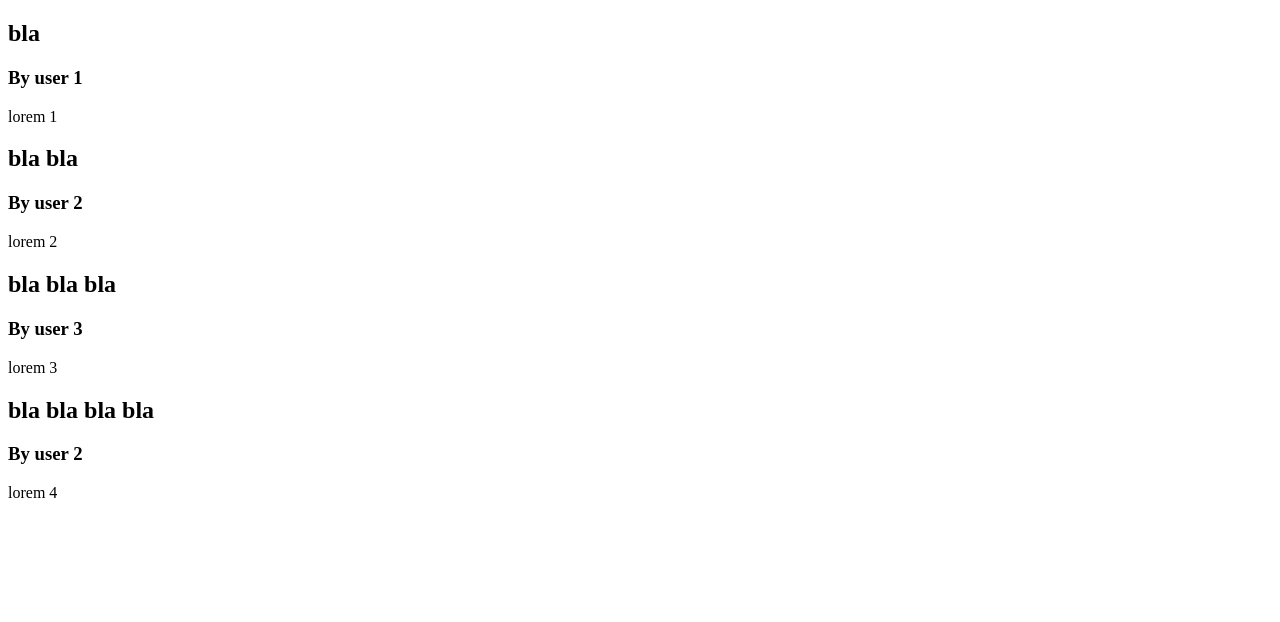
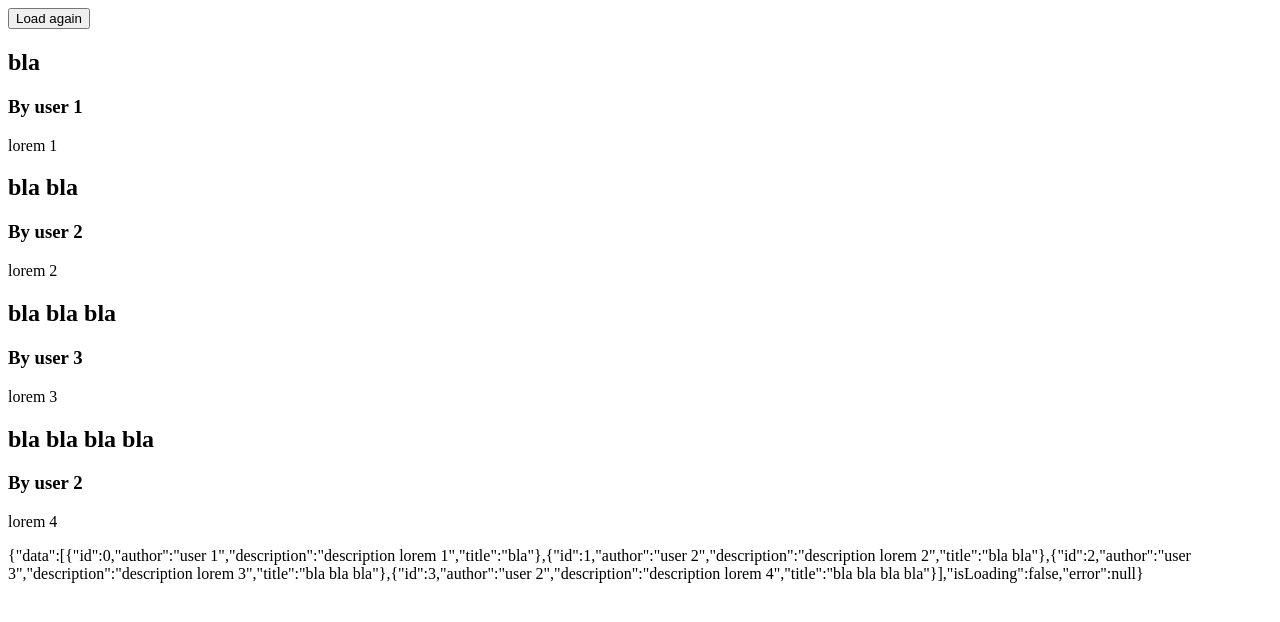
Before and after one commit to fc-fullstack-courses/pfe-2024-1-react-lessons, a React (Vite) app: page / in a window 1280 px wide. Shown: the top 622 px of the page. Built offline with nearby package versions, Linux system fonts and the light colour scheme.

Commit message:
Add render-props example

```diff
--- /dev/null
+++ b/public/videos.json
@@ -0,0 +1,6 @@
+[
+  { "id": 0, "author": "user 1", "description": "description lorem 1", "title": "bla" },
+  { "id": 1, "author": "user 2", "description": "description lorem 2", "title": "bla bla" },
+  { "id": 2, "author": "user 3", "description": "description lorem 3", "title": "bla bla bla" },
+  { "id": 3, "author": "user 2", "description": "description lorem 4", "title": "bla bla bla bla" }
+]
--- a/src/App.jsx
+++ b/src/App.jsx
@@ -11,6 +11,7 @@ import GuestAvatar from './components/GuestAvatar';
 import ComponentA from './components/drillingComponents/A';
 import UsersLoader from './components/UsersLoader';
 import MessagesLoader from './components/MessagesLoader';
+import DataLoader from './components/DataLoader';
 
 // звичайний елемент у реакті
 const elem1 = React.createElement(
@@ -88,9 +89,45 @@ class App extends React.Component {
   render() {
     const { user } = this.state;
 
+    const getMessages = function () {
+      const messagesPromise = fetch('/messages.json').then((res) => res.json());
+
+      return messagesPromise;
+    };
+
+    const getVideos = function () {
+      return fetch('/videos.json').then((res) => res.json());
+    };
+
+    const renderMessages = (state, load) => {
+      console.log(state);
+
+      const { data: messages, isLoading, error } = state;
+
+      return (
+        <div>
+          <button onClick={() => load()}>Load again</button>
+          {isLoading && <div>LOADING ...</div>}
+          {error && <div>ERROR: {error.message}</div>}
+          {messages &&
+            messages.map((message) => (
+              <article key={message.id}>
+                <h2>{message.title}</h2>
+                <h3>By {message.author}</h3>
+                <p>{message.text}</p>
+              </article>
+            ))}
+        </div>
+      );
+    };
+
     return (
       <>
-        <MessagesLoader />
+        <DataLoader loadData={getMessages} render={renderMessages} />
+        <DataLoader
+          loadData={getVideos}
+          render={(state) => <div>{JSON.stringify(state)}</div>}
+        />
         {/* <UsersLoader /> */}
         {/* <Header
           user={user}
--- /dev/null
+++ b/src/components/DataLoader/index.jsx
@@ -0,0 +1,54 @@
+import React, { Component } from 'react';
+
+/*
+
+  1. компонент має завантажити будь-які дані, які його попросять
+  2. він має їх зберігти у свому стані
+  3. при цьому він сам по собі не знає як правильно відмалювати ці дані
+  4. компонент має якимось чином надати доступ до своєго стана назовні щоб звідти
+    на основі даних можна було зробити рендер
+
+*/
+
+class DataLoader extends Component {
+  state = {
+    data: null,
+    isLoading: false,
+    error: null,
+  };
+
+  componentDidMount() {
+    this.load();
+  }
+
+  load = () => {
+    // loadData - функція, яка повртає проміс с данимм
+    const { loadData } = this.props;
+
+    this.setState({
+      isLoading: true,
+    });
+
+    loadData()
+      .then((data) => {
+        this.setState({ data });
+      })
+      .catch((error) => {
+        this.setState({ error });
+      })
+      .finally(() => {
+        this.setState({
+          isLoading: false,
+        });
+      });
+  };
+
+  render() {
+    // render - функція, яка містить jsx який треба відмалювати
+    const jsxLayout = this.props.render(this.state, this.load);
+
+    return jsxLayout;
+  }
+}
+
+export default DataLoader;
```
